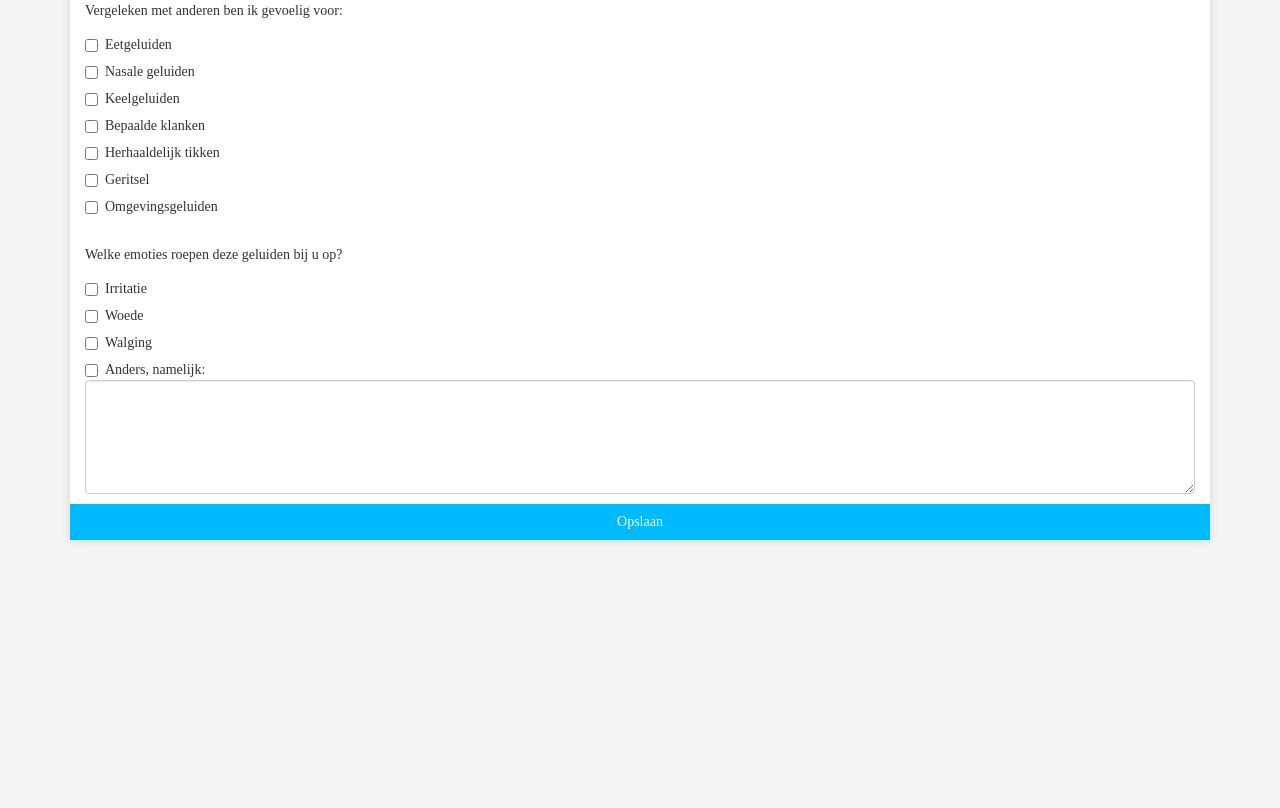
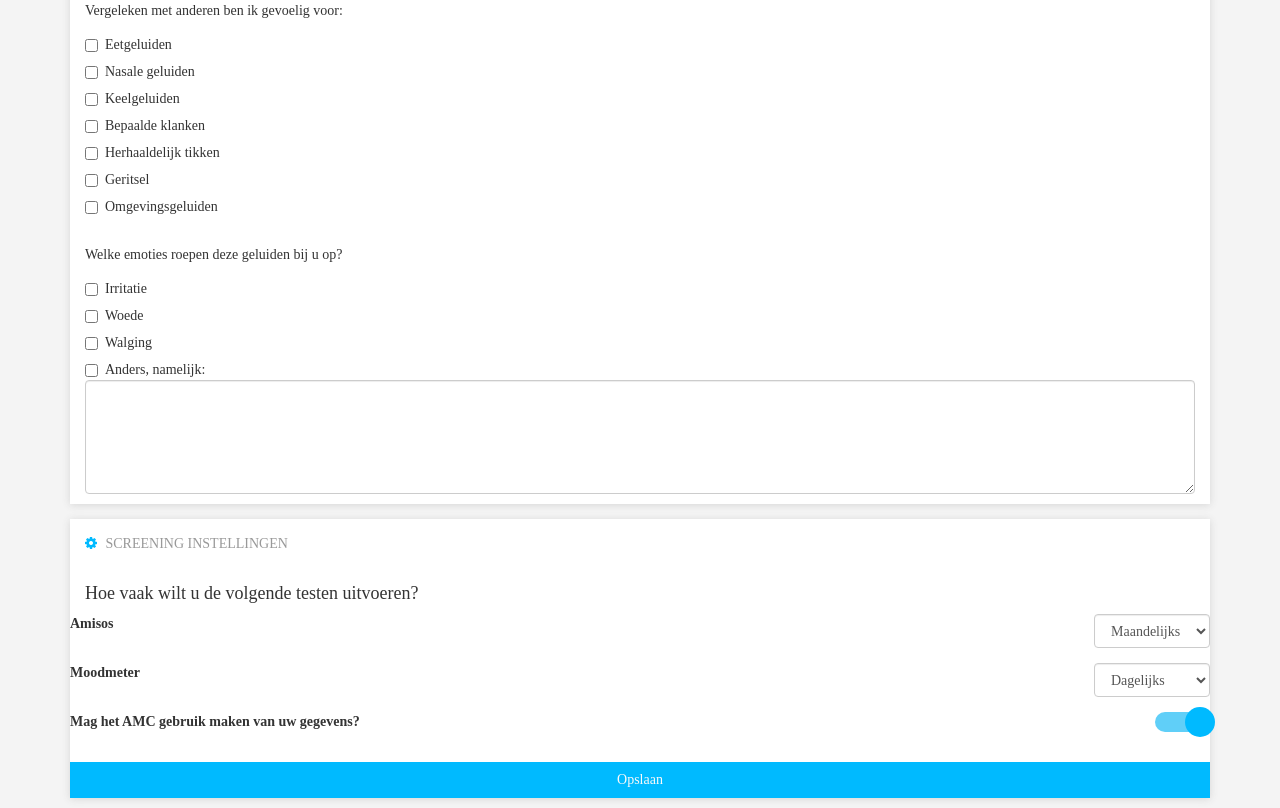
Before and after one commit to EmielZuurbier/AMC-Misofonie-App, a plain HTML site: page index.html at #!/instellingen in a window 1280 px wide. Shown: the part 364-1172 px from the top of the page. Before the commit the page ends 914 px from the top, so only its background shows below. Drawn offline with nearby package versions, Linux system fonts and the light colour scheme; some packages are replaced by stand-ins of ours.

Commit message:
Settings update
Voorkeuren toegevoegd

```diff
--- a/views/page-settings.html
+++ b/views/page-settings.html
@@ -7,8 +7,9 @@
                     <div class="card-body-left card-padding">
                         <img class="card-image card-image-round" src="http://placehold.it/100x100"/>
                     </div>
-                    <div class="card-body-right card-padding">
+                    <div class="card-body-right">
                         <h2>John Doe</h2>
+                        <p>johndoe@email.com</p>
                     </div>
                 </div>
             </div>
@@ -74,13 +75,65 @@
                             </div>
                         </fieldset>
                     </div>
+                </div>
+            </form>
+            <form role="form" class="form-horizontal">
+                <div class="card">
+                    <div class="card-header">
+                        <h3><i class="fa fa-gear"></i> Screening Instellingen</h3>
+                    </div>
+                    <div class="card-body card-padding">
+                        <h4>Hoe vaak wilt u de volgende testen uitvoeren?</h4>
+                            <fieldset>
+                                <div class="form-group">
+                                    <div class="form-float-left">
+                                        <label for="sel1">Amisos</label>
+                                    </div>
+                                    <div class="form-float-right">
+                                        <select class="form-control" id="sel1">
+                                            <option>Dagelijks</option>
+                                            <option>Wekelijks</option>
+                                            <option selected="selected">Maandelijks</option>
+                                        </select>
+                                    </div>
+                                </div>
+                                <div class="form-group">
+                                    <div class="form-float-left">
+                                        <label for="sel2">Moodmeter</label>
+                                    </div>
+                                    <div class="form-float-right">
+                                        <select class="form-control" id="sel2">
+                                            <option>3x per dag</option>
+                                            <option>2x per dag</option>
+                                            <option selected="selected">Dagelijks</option>
+                                            <option>Wekelijks</option>
+                                            <option>Maandelijks</option>
+                                        </select>
+                                    </div>
+<!--
+
+
+
+-->
+                                </div>
+                                <div class="form-group">
+                                    <div class="form-float-left">
+                                        <label>Mag het AMC gebruik maken van uw gegevens?</label>
+                                    </div>
+                                    <div class="form-float-right">
+                                        <div class="onoffswitch">
+                                            <input type="checkbox" name="onoffswitch" class="onoffswitch-checkbox" id="myonoffswitch" checked>
+                                            <label class="onoffswitch-label" for="myonoffswitch"></label>
+                                        </div>
+                                    </div>
+                                </div>
+                            </fieldset>
+                    </div>
                     <div class="card-footer">
                         <button type="submit" class="btn btn-block">Opslaan</button>
                     </div>
                 </div>
             </form>
-
-
         </div>
     </div>
 </div>
```
